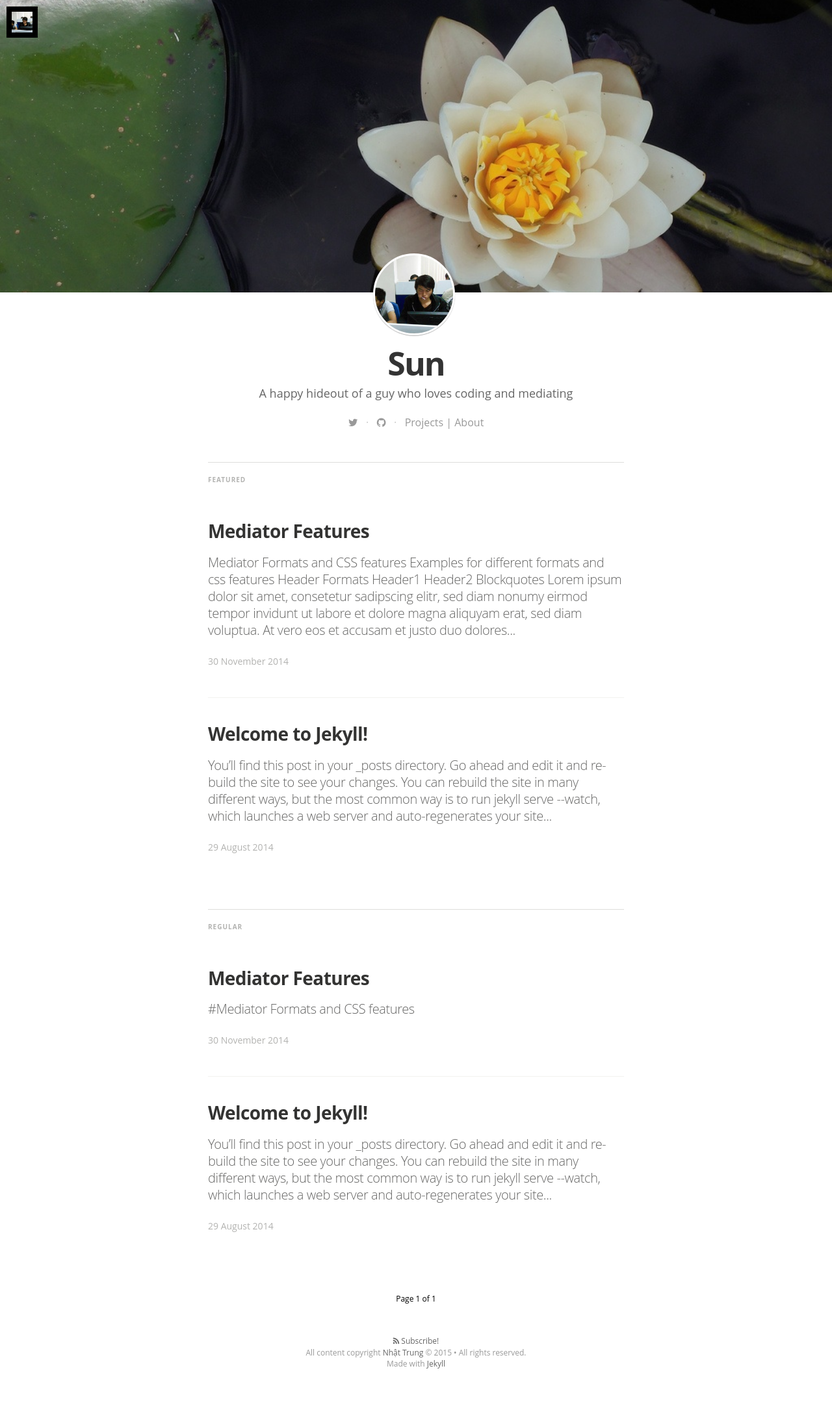
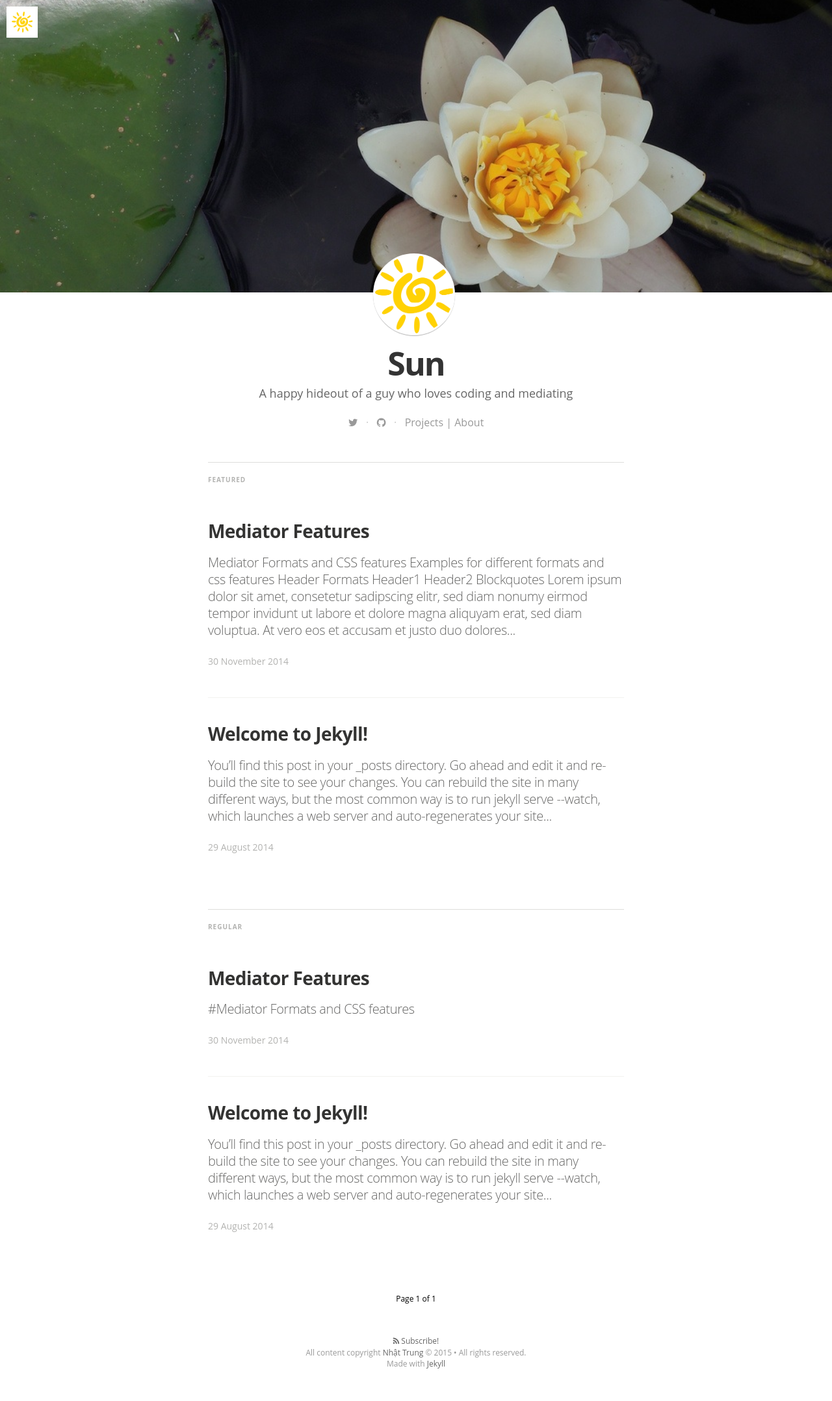
Before and after one commit to eldesperado/eldesperado.github.io, a Jekyll site: the page built from index.html, in a window 1280 px wide. Shown: the whole page at 65% size. Built offline with Jekyll 4.4.1, drawn with Linux system fonts in a browser that asks for light colours; nearby versions of some CDN libraries; some web fonts are replaced; Markdown is read by kramdown in place of the engine named in the settings; the list of posts is cut into pages by our own code.

Commit message:
Change favico + logo

```diff
--- a/_config.yml
+++ b/_config.yml
@@ -11,7 +11,7 @@ description: > # this means to ignore newlines until "email:"
 
 email: hoangtusuhoaqua@yahoo.com
 #blog logo
-logo: "/assets/images/avatar.jpeg"
+logo: "/assets/images/sun_logo.png"
 # blog cover
 cover: "/assets/images/blissful.jpg"
 
--- a/css/main.sass
+++ b/css/main.sass
@@ -45,7 +45,7 @@ body
   top: 10px
   width: $rs*3
   height: $rs*3
-  background-color: #000
+  background-color: #fff
   overflow: hidden
   z-index: 99
   .logo
```
Also changed, not shown: assets/images/favicon.ico (added), assets/images/sun.jpg (added), assets/images/sun_logo.png (added), 10 other files.
